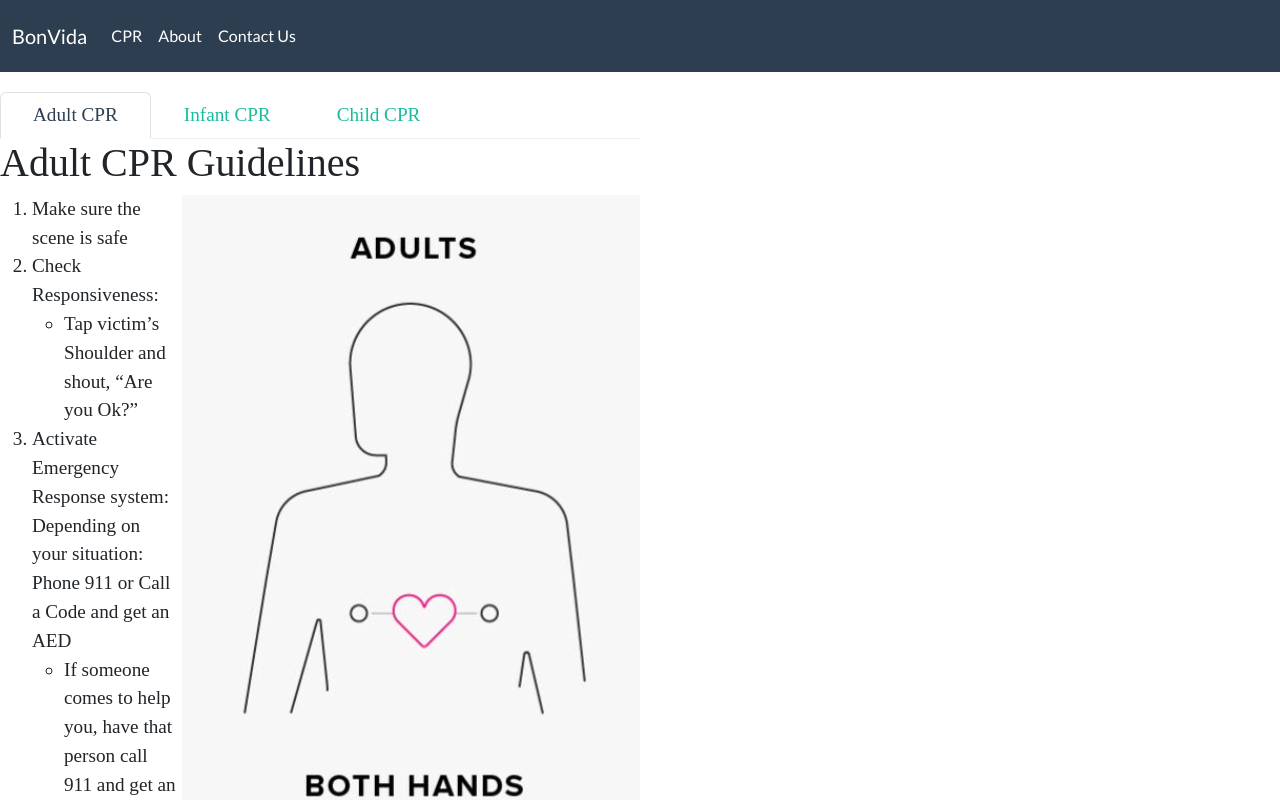
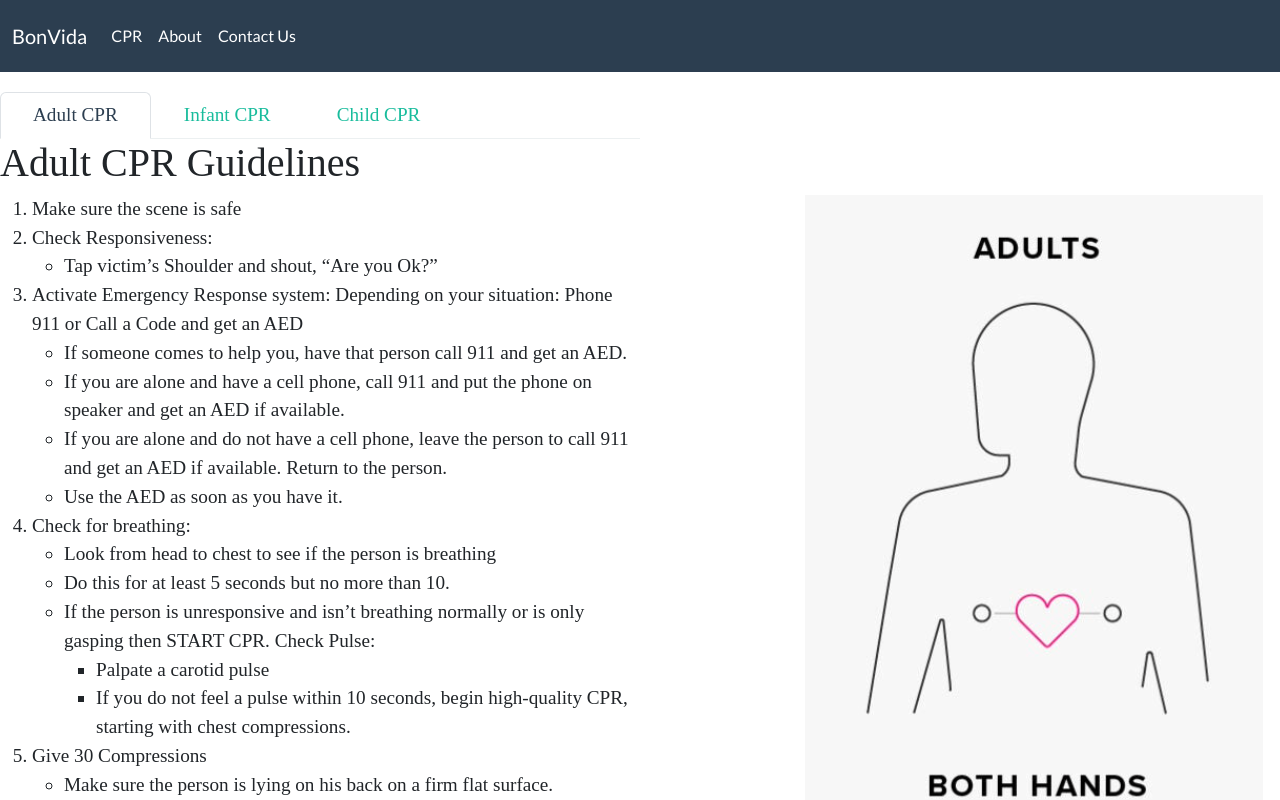
Before and after one commit to SU-CS-321-Fall-2023/Bon-Vida, a React (Create React App) app in the folder frontend/: page /Cpr in a window 1280 px wide. Both pictures are taken after a click on the button "I acknowledge". Shown: the top 800 px of the page. Built offline with nearby package versions, Linux system fonts and the light colour scheme.

Commit message:
images formatted

```diff
--- a/frontend/src/App.css
+++ b/frontend/src/App.css
@@ -33,3 +33,8 @@
   font-size: larger;
   max-width: 50%;
 }
+
+.images{
+  position: Absolute;
+  padding-left: 800px;
+}
--- a/frontend/src/components/cprNav.jsx
+++ b/frontend/src/components/cprNav.jsx
@@ -45,7 +45,7 @@ const CprNav = () => {
             <div id="myTabContent" className="tab-content">
     <div className={`tab-pane fade ${activeTab === 'adult-cpr' ? 'show active' : ''}`} id="adult-cpr" role="tabpanel">
         <h2>Adult CPR Guidelines</h2>
-        <img src={Adults} alt='Adult CPR' style={{ float: 'right', marginLeft: '5px' }} />
+        <img  className='images' src={Adults} alt='Adult CPR' style={{ float: 'right', marginLeft: '5px' }} />
         <ol>
             <li >Make sure the scene is safe</li>
             <li>Check Responsiveness:
@@ -109,7 +109,7 @@ const CprNav = () => {
     </div>
     <div className={`tab-pane fade ${activeTab === 'infant-cpr' ? 'show active' : ''}`} id="infant-cpr" role="tabpanel">
     <h2>Infant CPR Guidelines</h2>
-    <img src={Infant} alt='Infant CPR' style={{ float: 'right', marginLeft: '5px' }} />
+    <img className='images' src={Infant} alt='Infant CPR' style={{ float: 'right', marginLeft: '5px' }} />
     <ol>
         <li>Make sure the scene is safe</li>
         <li>Check Responsiveness: Tap infant’s heel of foot and shout, “Are you Ok?”</li>
@@ -175,7 +175,7 @@ const CprNav = () => {
 
 <div className={`tab-pane fade ${activeTab === 'child-cpr' ? 'show active' : ''}`} id="child-cpr" role="tabpanel">
     <h2>Child CPR Guidelines</h2>
-    <img src={Child} alt='Child CPR' style={{ float: 'right', marginLeft: '5px' }} />
+    <img className='images' src={Child} alt='Child CPR' style={{ float: 'right', marginLeft: '5px' }} />
     <ol>
         <li>Make sure the scene is safe</li>
         <li>Check Responsiveness: Tap child’s Shoulder and shout, “Are you Ok?”</li>
```
Also changed, not shown: 1 other file (tests, documents, lock files or other folders).
